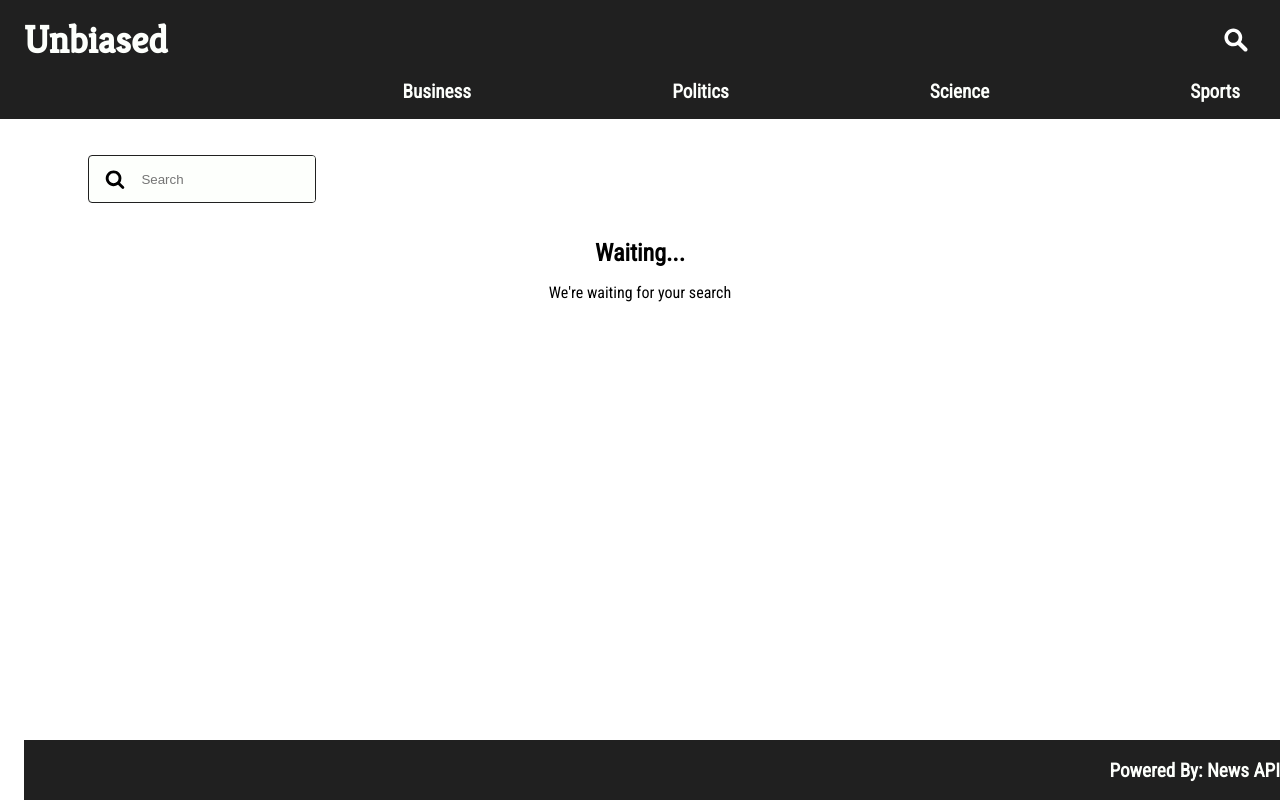
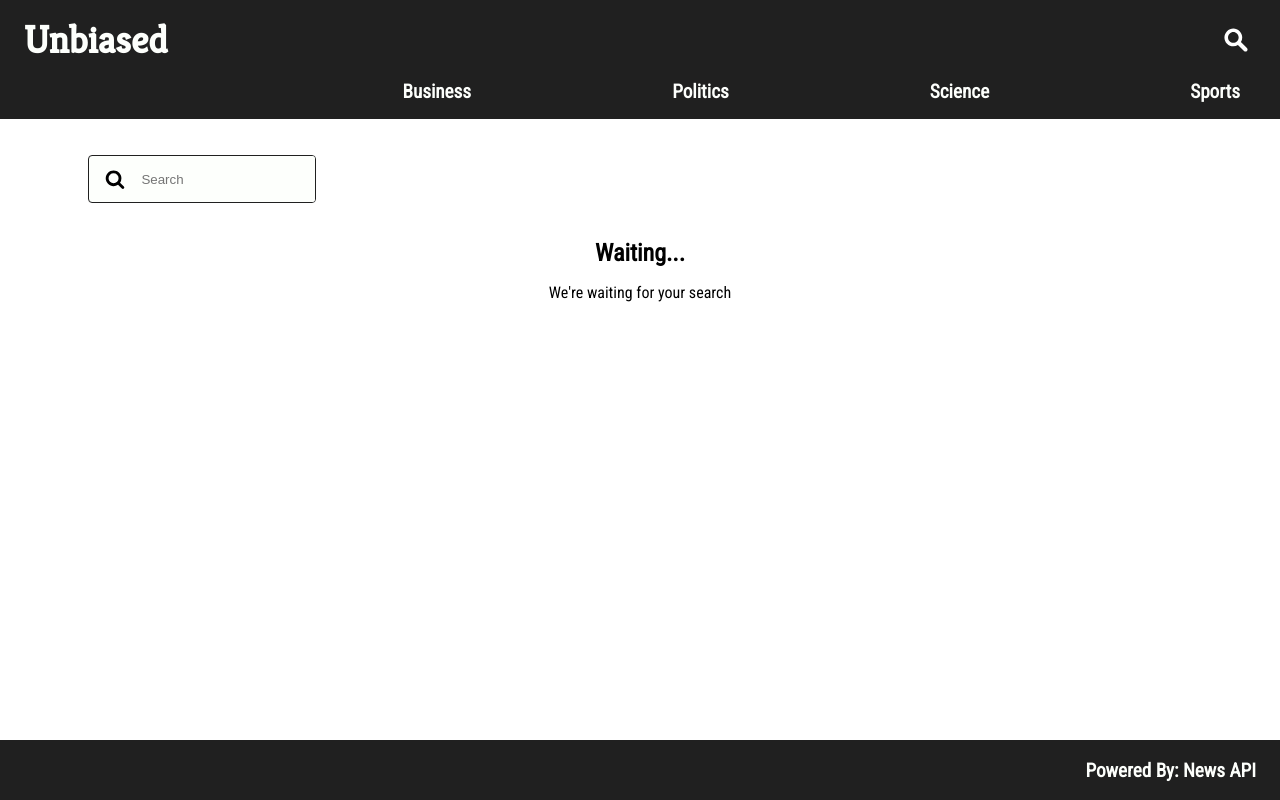
Before and after one commit to russellwinters/unbiased, a React (Create React App) app in the folder client/: page /search in a window 1280 px wide. Built offline with nearby package versions, Linux system fonts and the light colour scheme.

Commit message:
Added loading spinner and fixed some typos

```diff
--- a/client/src/components/newsPages/businessNews.js
+++ b/client/src/components/newsPages/businessNews.js
@@ -65,7 +65,7 @@ export default function BusinessNews() {
             <h3 className="category-description__title">Business</h3>
             <p className="category-description__content">
               The Business section of Unbiased is drawing from Fortune, Business
-              Insider, and Reuters. Each source had it's content filtered based
+              Insider, and Reuters. Each source had its content filtered based
               on a simply query for "business" articles - to be safe. These are
               sources that are quite reliable overall, therefore worth the input
               for there categories.
--- a/client/src/components/newsPages/politicsNews.js
+++ b/client/src/components/newsPages/politicsNews.js
@@ -72,7 +72,7 @@ export default function PoliticsNews() {
               source or two that are considered more persuasive than the others,
               but popularity in American society pushed them in because a
               significant purpose of Unbiased is to allow readers access to
-              common content. There is no direct intend to push political
+              common content. There is no direct intent to push political
               ideology, just an attempt to share views that are commonly held OR
               read.
             </p>
--- a/client/src/components/newsPages/searchNews.js
+++ b/client/src/components/newsPages/searchNews.js
@@ -3,6 +3,7 @@ import MapArticles from "../MapArticles";
 import axios from "axios";
 import SearchIcon from "../../assets/search-icon-b.svg";
 import Footer from "../Footer";
+import spinner from "../../assets/loading-spinner.gif";
 
 export default function SearchNews() {
   const [articles, setArticles] = useState(null);
@@ -62,9 +63,6 @@ export default function SearchNews() {
           Nothing was found for that search...
         </span>
       </div>
-      <div className="fixed-footer">
-        <Footer />
-      </div>
     </>
   );
 
@@ -75,9 +73,6 @@ export default function SearchNews() {
         <span className="search-status__message">
           We're waiting for your search
         </span>
-      </div>
-      <div className="fixed-footer">
-        <Footer />
       </div>
     </>
   );
@@ -107,6 +102,9 @@ export default function SearchNews() {
           {searchField}
           {PreSearch}
         </section>
+        <div className="home-footer">
+          <Footer />
+        </div>
       </>
     );
   } else if (search === true) {
@@ -114,7 +112,10 @@ export default function SearchNews() {
       <>
         <section className="search-page">
           {searchField}
-          <h1>Loading</h1>
+          <div className="search-status">
+            <h1 className="search-status__heading">Loading</h1>
+            <img className="spinning-load" src={spinner} alt="loading" />
+          </div>
         </section>
       </>
     );
@@ -125,6 +126,9 @@ export default function SearchNews() {
           {searchField}
           {NoResult}
         </section>
+        <div className="home-footer">
+          <Footer />
+        </div>
       </>
     );
   } else {
--- a/client/src/styles/main.css
+++ b/client/src/styles/main.css
@@ -445,10 +445,14 @@
   }
 }
 
-.fixed-footer {
-  position: fixed;
-  bottom: 0px;
-  width: 100%;
+.search-status {
+  margin: 0 auto;
+  text-align: center;
+}
+
+.search-status .spinning-load {
+  width: 250px;
+  margin: 0 auto;
 }
 
 @media only screen and (min-width: 768px) {
--- a/client/src/styles/partials/_search-page.scss
+++ b/client/src/styles/partials/_search-page.scss
@@ -1,7 +1,11 @@
-.fixed-footer {
-  position: fixed;
-  bottom: 0px;
-  width: 100%;
+.search-status {
+  margin: $center;
+  text-align: center;
+
+  .spinning-load {
+    width: 250px;
+    margin: $center;
+  }
 }
 
 @include medium {
```
Also changed, not shown: client/src/assets/loading-spinner.gif (added), 1 other file (tests, documents, lock files or other folders).
